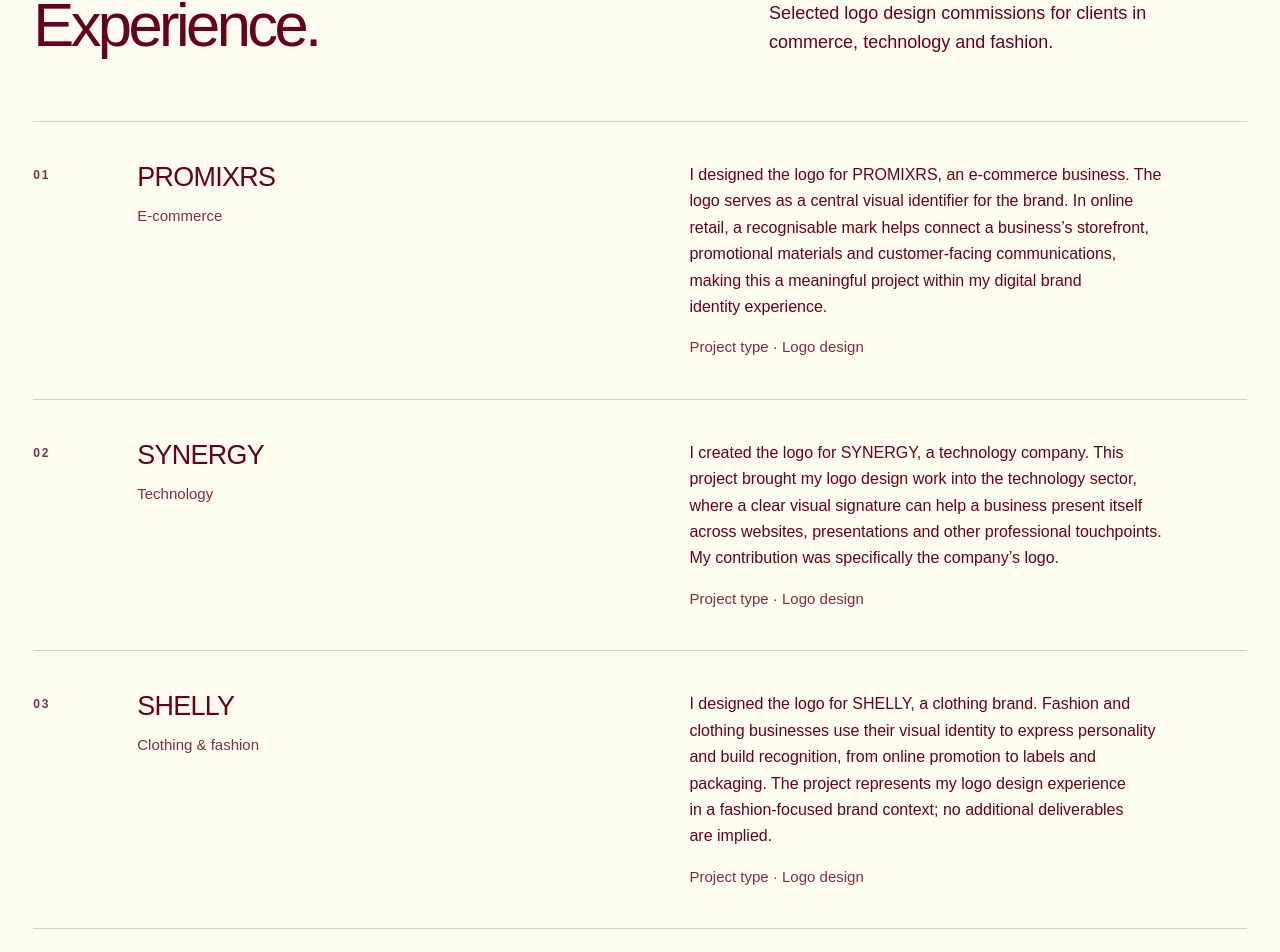
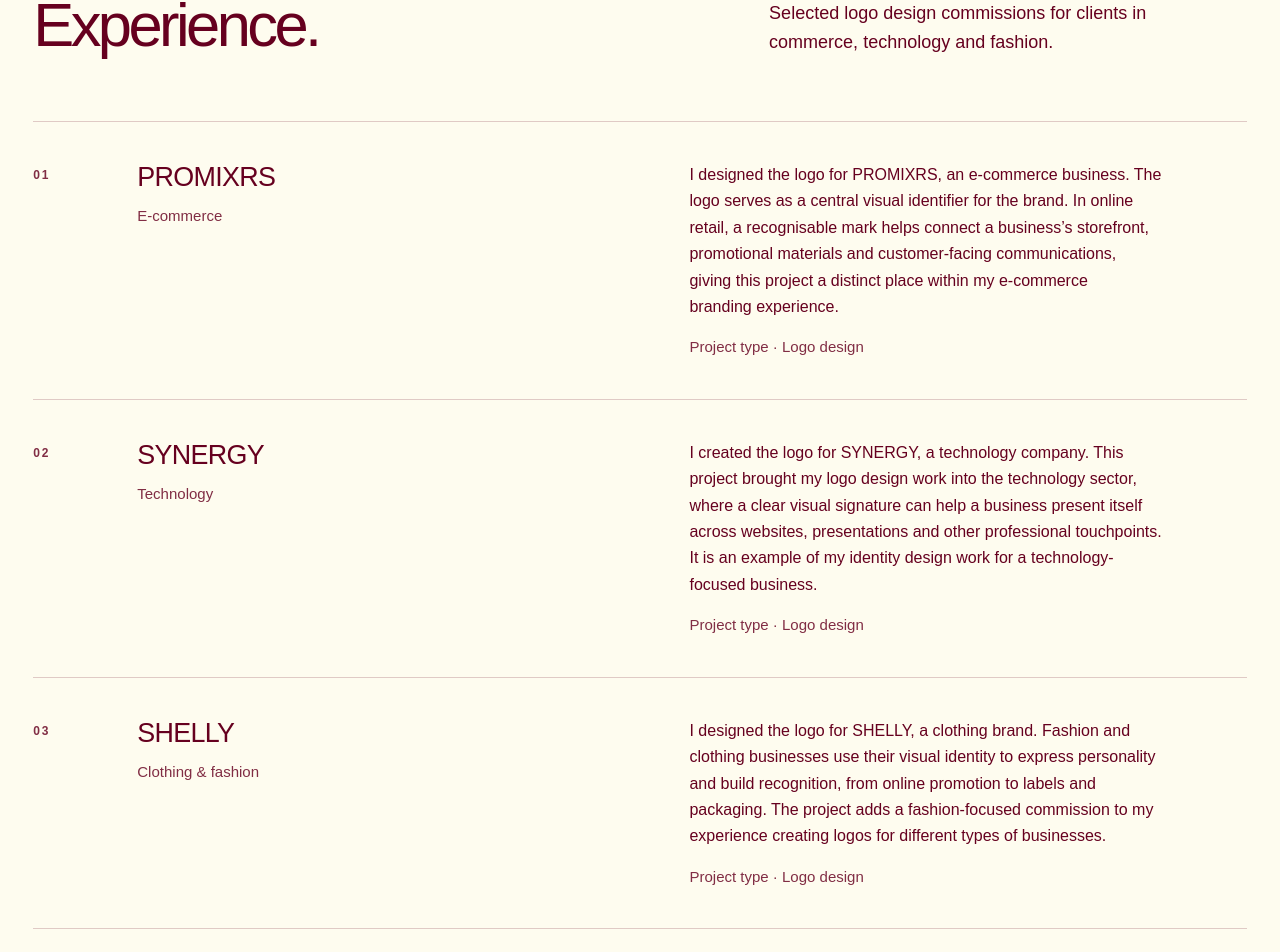
Before and after one commit to Maajolawasanjo/Hephzibah-portfolio, a Next.js app: page / in a window 1280 px wide. Shown: the part 3117-4069 px from the top of the page. Built offline with nearby package versions, Linux system fonts and the light colour scheme; no server answers; a web font is replaced by a local one.

Commit message:
refine(content): keep expanded experience copy professional and client-facing

```diff
--- a/src/content/professional.ts
+++ b/src/content/professional.ts
@@ -56,20 +56,20 @@ export const experienceHighlights = [
     title: "PROMIXRS",
     industry: "E-commerce",
     role: "Logo design",
-    summary: "I designed the logo for PROMIXRS, an e-commerce business. The logo serves as a central visual identifier for the brand. In online retail, a recognisable mark helps connect a business’s storefront, promotional materials and customer-facing communications, making this a meaningful project within my digital brand identity experience.",
+    summary: "I designed the logo for PROMIXRS, an e-commerce business. The logo serves as a central visual identifier for the brand. In online retail, a recognisable mark helps connect a business’s storefront, promotional materials and customer-facing communications, giving this project a distinct place within my e-commerce branding experience.",
   },
   {
     number: "02",
     title: "SYNERGY",
     industry: "Technology",
     role: "Logo design",
-    summary: "I created the logo for SYNERGY, a technology company. This project brought my logo design work into the technology sector, where a clear visual signature can help a business present itself across websites, presentations and other professional touchpoints. My contribution was specifically the company’s logo.",
+    summary: "I created the logo for SYNERGY, a technology company. This project brought my logo design work into the technology sector, where a clear visual signature can help a business present itself across websites, presentations and other professional touchpoints. It is an example of my identity design work for a technology-focused business.",
   },
   {
     number: "03",
     title: "SHELLY",
     industry: "Clothing & fashion",
     role: "Logo design",
-    summary: "I designed the logo for SHELLY, a clothing brand. Fashion and clothing businesses use their visual identity to express personality and build recognition, from online promotion to labels and packaging. The project represents my logo design experience in a fashion-focused brand context; no additional deliverables are implied.",
+    summary: "I designed the logo for SHELLY, a clothing brand. Fashion and clothing businesses use their visual identity to express personality and build recognition, from online promotion to labels and packaging. The project adds a fashion-focused commission to my experience creating logos for different types of businesses.",
   },
 ] as const;
```
